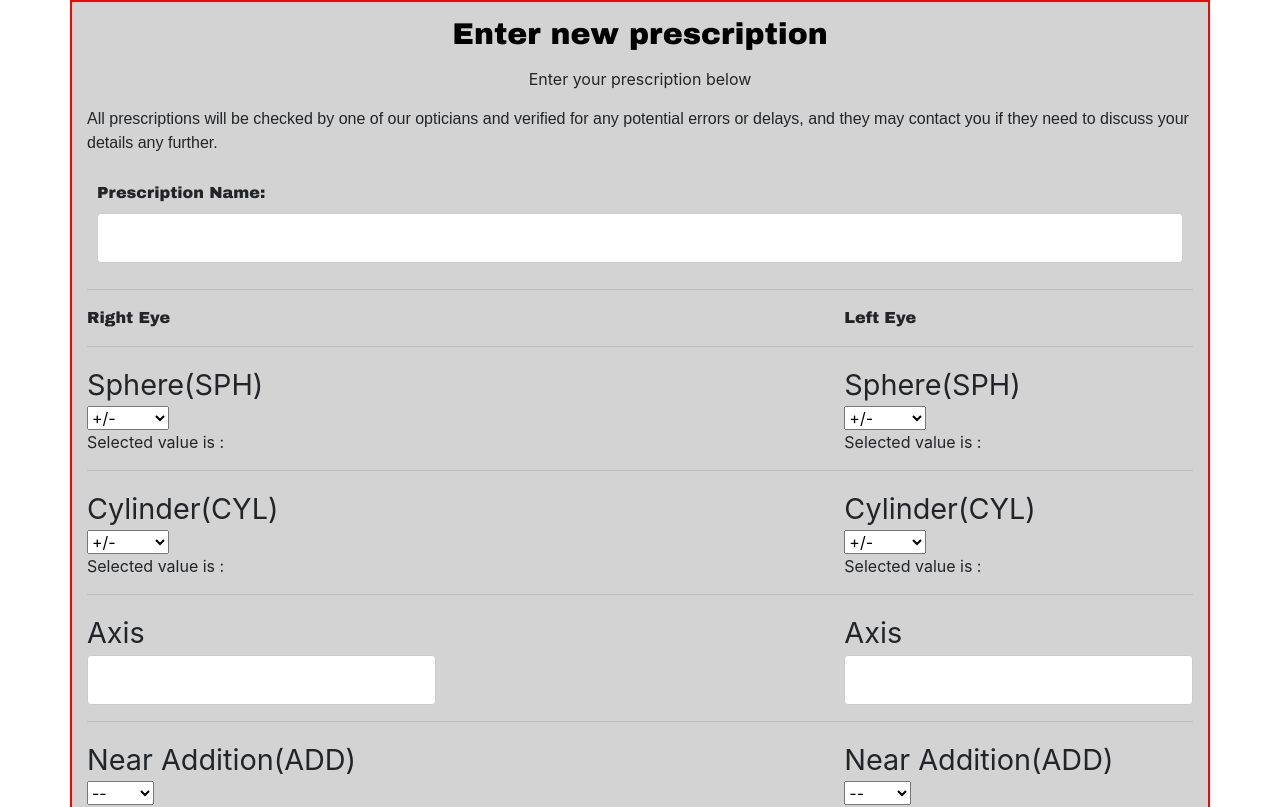
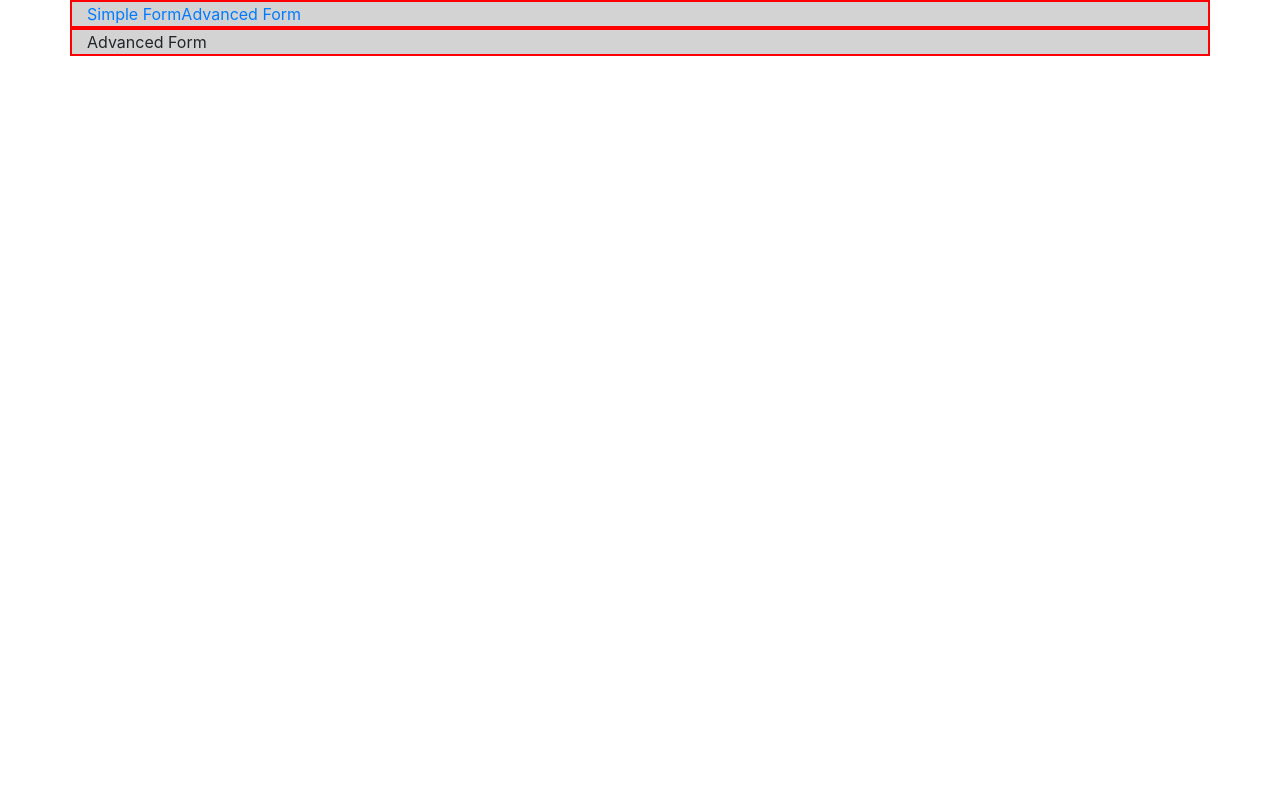
Before and after one commit to neellodhiya05/ReactPrescriptionForm, a React (Create React App) app: page /advanced in a window 1280 px wide. Shown: the top 807 px of the page. Built offline with nearby package versions, Linux system fonts and the light colour scheme; the HTML template or start-up script is replaced by a standard one.

Commit message:
Add Route

```diff
--- a/src/App.js
+++ b/src/App.js
@@ -1,9 +1,12 @@
 import React from 'react';
 import './App.css';
 import 'bootstrap/dist/css/bootstrap.css';
-import { Header } from './component/Header';
+//import { Container, Row, Col } from "react-bootstrap";
+import Simple from './component/Simple';
+import {Route, Switch} from "react-router-dom";
+import Advanced from './component/Advanced';
+import Menu from './Menu';
 import { Container, Row, Col } from "react-bootstrap";
-
 
 
 
@@ -12,12 +15,17 @@ import { Container, Row, Col } from "react-bootstrap";
 function App() {
   return (
     <div>
-      {/* header */}
-      <Container fluid="md" className="container">
+     <Container fluid="md" className="container">
         <Row className="rows">
-          <Col className="columns"><Header /></Col>
+          <Col className="columns"><Menu /></Col>
         </Row>
       </Container>
+      {/* header */}
+      <Switch>
+        <Route  exact path= "/" component={Simple}/>
+        <Route path="/advanced" component={Advanced} />
+      </Switch>
+
 
     </div>
   );
--- /dev/null
+++ b/src/Menu.js
@@ -0,0 +1,13 @@
+import React from "react";
+import { NavLink } from "react-router-dom";
+class Menu extends React.Component{
+    render(){
+        return(
+            <div>
+                <NavLink exact activeClassName="active_class" to="/" >Simple Form</NavLink>
+                <NavLink exact activeClassName="active_class" to="/advanced" >Advanced Form</NavLink>
+            </div>
+        )
+    }
+}
+export default Menu
--- /dev/null
+++ b/src/component/Advanced.js
@@ -0,0 +1,16 @@
+import React from 'react'
+import { Container, Row, Col } from "react-bootstrap";
+
+class Advanced extends React.Component {
+    render() {
+        return (
+            <Container fluid="md" className="container">
+            <Row className="rows">
+              <Col className="columns">Advanced Form</Col>
+            </Row>
+          </Container>
+        )
+    }
+}
+
+export default Advanced
--- /dev/null
+++ b/src/component/Simple.js
@@ -0,0 +1,17 @@
+import React from 'react';
+import { Header } from './Header';
+import { Container, Row, Col } from "react-bootstrap";
+
+class Simple extends React.Component {
+    render() {
+        return (
+        <Container fluid="md" className="container">
+        <Row className="rows">
+          <Col className="columns"><Header /></Col>
+        </Row>
+      </Container>
+        )
+    }
+}
+
+export default Simple
--- a/src/index.js
+++ b/src/index.js
@@ -3,11 +3,13 @@ import ReactDOM from 'react-dom';
 import './index.css';
 import App from './App';
 import reportWebVitals from './reportWebVitals';
+import { BrowserRouter } from 'react-router-dom';
 
 
 ReactDOM.render(
   <React.StrictMode>
-   <App />
+    <BrowserRouter><App /></BrowserRouter>
+
 
   </React.StrictMode>,
   document.getElementById('root')
```
